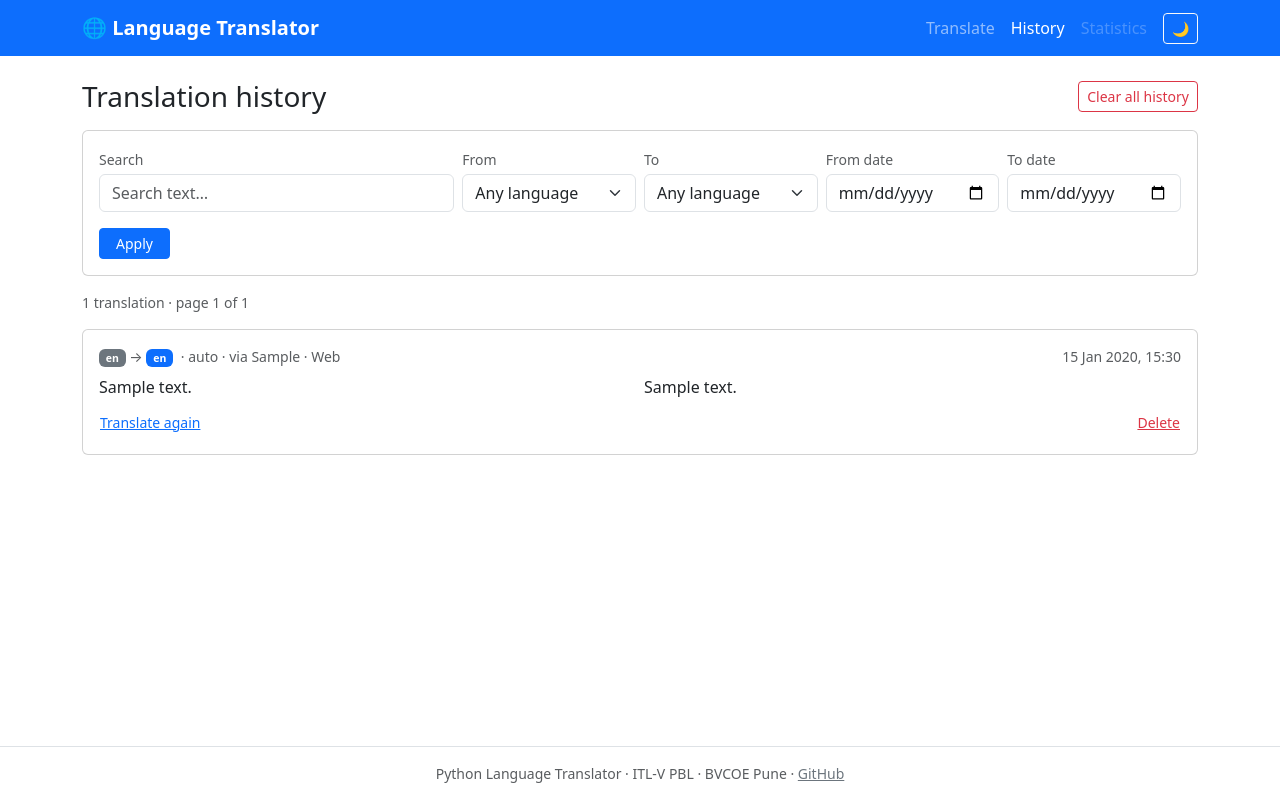
After one commit to saksham7730/python-language-translator, a Django app: page /history/ in a window 1280 px wide. The commit adds this page. Run offline with Django 5.2, Linux system fonts and the light colour scheme; tables that the repository leaves empty hold one stand-in row (values such as "Sample post").

Commit message:
feat(history): save translations, history page with search, filters and delete (US-03, US-04, US-05, US-06)

```diff
--- a/translator/forms.py
+++ b/translator/forms.py
@@ -1,5 +1,6 @@
 """Forms: validate what the user submitted before we use it."""
 from django import forms
+from django.db.models import Q
 
 from .services.engine import MAX_CHARS
 from .services.languages import AUTO, language_choices
@@ -43,3 +44,54 @@ class TranslateForm(forms.Form):
                 "The source and target languages are the same. Choose a different target language."
             )
         return cleaned
+
+
+class HistoryFilterForm(forms.Form):
+    """Search and filter box on the history page (US-05). Submitted with GET so the
+    filters stay in the URL: they can be bookmarked and survive changing pages."""
+
+    q = forms.CharField(
+        required=False, label="Search",
+        widget=forms.TextInput(attrs={"class": "form-control", "placeholder": "Search text…", "type": "search"}),
+    )
+    source_lang = forms.ChoiceField(required=False, label="From", widget=forms.Select(attrs={"class": "form-select"}))
+    target_lang = forms.ChoiceField(required=False, label="To", widget=forms.Select(attrs={"class": "form-select"}))
+    date_from = forms.DateField(required=False, label="From date",
+                                widget=forms.DateInput(attrs={"type": "date", "class": "form-control"}))
+    date_to = forms.DateField(required=False, label="To date",
+                              widget=forms.DateInput(attrs={"type": "date", "class": "form-control"}))
+
+    def __init__(self, *args, **kwargs):
+        super().__init__(*args, **kwargs)
+        choices = language_choices()
+        self.fields["source_lang"].choices = [("", "Any language"), (AUTO, "Unknown (auto)"), *choices]
+        self.fields["target_lang"].choices = [("", "Any language"), *choices]
+
+    def clean(self):
+        cleaned = super().clean()
+        start, end = cleaned.get("date_from"), cleaned.get("date_to")
+        if start and end and start > end:
+            raise forms.ValidationError("The 'from' date must be on or before the 'to' date.")
+        return cleaned
+
+    def has_filters(self):
+        """True if the user filled in at least one filter."""
+        return self.is_valid() and any(self.cleaned_data.values())
+
+    def apply(self, queryset):
+        """Return the queryset narrowed down by whichever filters were filled in."""
+        if not self.is_valid():
+            return queryset
+        data = self.cleaned_data
+        if data["q"]:
+            # Q objects combine conditions with OR (|); icontains = case-insensitive "contains"
+            queryset = queryset.filter(Q(source_text__icontains=data["q"]) | Q(translated_text__icontains=data["q"]))
+        if data["source_lang"]:
+            queryset = queryset.filter(source_lang=data["source_lang"])
+        if data["target_lang"]:
+            queryset = queryset.filter(target_lang=data["target_lang"])
+        if data["date_from"]:
+            queryset = queryset.filter(created_at__date__gte=data["date_from"])
+        if data["date_to"]:
+            queryset = queryset.filter(created_at__date__lte=data["date_to"])
+        return queryset
--- a/translator/static/translator/css/style.css
+++ b/translator/static/translator/css/style.css
@@ -27,3 +27,9 @@ textarea.translate-box {
 .card-text {
   overflow-wrap: anywhere;
 }
+
+/* History cards: keep line breaks from the original text, wrap long words */
+.history-text {
+  white-space: pre-line;
+  overflow-wrap: anywhere;
+}
--- a/translator/templates/translator/base.html
+++ b/translator/templates/translator/base.html
@@ -40,7 +40,10 @@
             <a class="nav-link {% if request.resolver_match.url_name == 'home' %}active{% endif %}"
                href="{% url 'translator:home' %}">Translate</a>
           </li>
-          <li class="nav-item"><span class="nav-link disabled" title="Coming in Sprint 2">History</span></li>
+          <li class="nav-item">
+            <a class="nav-link {% if request.resolver_match.url_name in 'history delete clear' %}active{% endif %}"
+               href="{% url 'translator:history' %}">History</a>
+          </li>
           <li class="nav-item"><span class="nav-link disabled" title="Coming in Sprint 3">Statistics</span></li>
           <li class="nav-item ms-md-2">
             <button id="theme-toggle" class="btn btn-sm btn-outline-light" type="button"
--- /dev/null
+++ b/translator/templates/translator/history.html
@@ -0,0 +1,106 @@
+{% extends "translator/base.html" %}
+
+{% block title %}History · Language Translator{% endblock %}
+
+{% block content %}
+<div class="d-flex flex-wrap justify-content-between align-items-center gap-2 mb-3">
+  <h1 class="h3 mb-0">Translation history</h1>
+  {% if has_any %}
+    <a href="{% url 'translator:clear' %}" class="btn btn-outline-danger btn-sm">Clear all history</a>
+  {% endif %}
+</div>
+
+{# ---------- Search & filters (US-05). method="get" keeps them in the URL ---------- #}
+<form method="get" class="card card-body mb-3" id="history-filters">
+  <div class="row g-2 align-items-end">
+    <div class="col-12 col-lg-4">
+      <label for="{{ form.q.id_for_label }}" class="form-label small text-body-secondary mb-1">{{ form.q.label }}</label>
+      {{ form.q }}
+    </div>
+    <div class="col-6 col-lg-2">
+      <label for="{{ form.source_lang.id_for_label }}" class="form-label small text-body-secondary mb-1">{{ form.source_lang.label }}</label>
+      {{ form.source_lang }}
+    </div>
+    <div class="col-6 col-lg-2">
+      <label for="{{ form.target_lang.id_for_label }}" class="form-label small text-body-secondary mb-1">{{ form.target_lang.label }}</label>
+      {{ form.target_lang }}
+    </div>
+    <div class="col-6 col-lg-2">
+      <label for="{{ form.date_from.id_for_label }}" class="form-label small text-body-secondary mb-1">{{ form.date_from.label }}</label>
+      {{ form.date_from }}
+    </div>
+    <div class="col-6 col-lg-2">
+      <label for="{{ form.date_to.id_for_label }}" class="form-label small text-body-secondary mb-1">{{ form.date_to.label }}</label>
+      {{ form.date_to }}
+    </div>
+  </div>
+  {% for error in form.non_field_errors %}<div class="small text-danger mt-2">{{ error }}</div>{% endfor %}
+  <div class="d-flex gap-2 mt-3">
+    <button type="submit" class="btn btn-primary btn-sm px-3">Apply</button>
+    {% if is_filtered %}<a href="{% url 'translator:history' %}" class="btn btn-outline-secondary btn-sm">Reset</a>{% endif %}
+  </div>
+</form>
+
+{# ---------- Results ---------- #}
+{% if page_obj.paginator.count %}
+  <p class="small text-body-secondary">
+    {% if is_filtered %}{{ page_obj.paginator.count }} matching translation{{ page_obj.paginator.count|pluralize }}{% else %}{{ page_obj.paginator.count }} translation{{ page_obj.paginator.count|pluralize }}{% endif %}
+    · page {{ page_obj.number }} of {{ page_obj.paginator.num_pages }}
+  </p>
+
+  <div class="vstack gap-2" id="history-list">
+    {% for t in page_obj %}
+      <article class="card">
+        <div class="card-body py-3">
+          <div class="d-flex flex-wrap justify-content-between gap-2 small text-body-secondary mb-2">
+            <span>
+              <span class="badge text-bg-secondary">{{ t.source_name }}</span> →
+              <span class="badge text-bg-primary">{{ t.target_name }}</span>
+              {% if t.was_auto_detected %}<span class="ms-1" title="Source language was auto-detected">· auto</span>{% endif %}
+              · via {{ t.engine_name }} · {{ t.get_origin_display }}
+            </span>
+            <time datetime="{{ t.created_at|date:'c' }}">{{ t.created_at|date:"d M Y, H:i" }}</time>
+          </div>
+          <div class="row g-2">
+            <div class="col-md-6"><p class="mb-0 history-text">{{ t.source_text|truncatechars:200 }}</p></div>
+            <div class="col-md-6"><p class="mb-0 history-text" lang="{{ t.target_lang }}">{{ t.translated_text|truncatechars:200 }}</p></div>
+          </div>
+          <div class="d-flex gap-2 mt-2">
+            <a class="btn btn-link btn-sm px-0"
+               href="{% url 'translator:home' %}?text={{ t.source_text|urlencode }}&amp;from={{ t.source_lang|urlencode }}&amp;to={{ t.target_lang|urlencode }}">Translate again</a>
+            <a class="btn btn-link btn-sm text-danger px-0 ms-auto"
+               href="{% url 'translator:delete' t.pk %}?next={{ request.get_full_path|urlencode }}">Delete</a>
+          </div>
+        </div>
+      </article>
+    {% endfor %}
+  </div>
+
+  {# ---------- Pagination: {% querystring %} keeps the filters and only changes ?page= ---------- #}
+  {% if page_obj.has_other_pages %}
+    <nav aria-label="History pages" class="mt-3">
+      <ul class="pagination justify-content-center">
+        <li class="page-item {% if not page_obj.has_previous %}disabled{% endif %}">
+          <a class="page-link" href="{% if page_obj.has_previous %}{% querystring page=page_obj.previous_page_number %}{% else %}#{% endif %}">Previous</a>
+        </li>
+        <li class="page-item active" aria-current="page"><span class="page-link">{{ page_obj.number }}</span></li>
+        <li class="page-item {% if not page_obj.has_next %}disabled{% endif %}">
+          <a class="page-link" href="{% if page_obj.has_next %}{% querystring page=page_obj.next_page_number %}{% else %}#{% endif %}">Next</a>
+        </li>
+      </ul>
+    </nav>
+  {% endif %}
+
+{% elif is_filtered %}
+  <div class="text-center text-body-secondary py-5" id="no-matches">
+    <p class="mb-2">No translations match these filters.</p>
+    <a href="{% url 'translator:history' %}">Clear the filters</a>
+  </div>
+{% else %}
+  <div class="text-center text-body-secondary py-5" id="empty-history">
+    <p class="fs-5 mb-2">No translations yet.</p>
+    <p>Everything you translate is saved here automatically.</p>
+    <a href="{% url 'translator:home' %}" class="btn btn-primary">Translate something</a>
+  </div>
+{% endif %}
+{% endblock %}
--- a/translator/templates/translator/home.html
+++ b/translator/templates/translator/home.html
@@ -75,7 +75,7 @@
                     {% if result %}lang="{{ result.target_lang }}"{% endif %}>{% if result %}{{ result.translated_text }}{% endif %}</textarea>
           {% if result %}
             <div class="small text-body-secondary mt-1">
-              Translated to {{ target_name }} · via {{ result.engine_name }}
+              Translated to {{ result.target_name }} · via {{ result.engine_name }}
             </div>
             {% if result.used_fallback %}
               <div id="fallback-note" class="small text-warning-emphasis mt-1">
@@ -97,7 +97,7 @@
 </section>
 
 {# ---------- Stat tiles ---------- #}
-{# Real numbers come from the database once US-03 adds the Translation model. #}
+{# Numbers from Translation.objects.summary() (US-03) #}
 <section class="row g-3">
   {% for label, value in stats %}
     <div class="col-sm-4">
--- a/translator/urls.py
+++ b/translator/urls.py
@@ -7,4 +7,7 @@ app_name = "translator"  # lets templates use {% url 'translator:home' %}
 
 urlpatterns = [
     path("", views.home, name="home"),
+    path("history/", views.history, name="history"),
+    path("history/<int:pk>/delete/", views.delete_translation, name="delete"),
+    path("history/clear/", views.clear_history, name="clear"),
 ]
--- a/translator/views.py
+++ b/translator/views.py
@@ -1,37 +1,136 @@
 """Views (the V in MVT): receive a request, return a response."""
 from django.contrib import messages
-from django.shortcuts import render
+from django.core.paginator import Paginator
+from django.shortcuts import get_object_or_404, redirect, render
+from django.urls import reverse
+from django.utils.http import url_has_allowed_host_and_scheme
+from django.views.decorators.http import require_http_methods
 
 from .exceptions import TranslationError
-from .forms import TranslateForm
+from .forms import HistoryFilterForm, TranslateForm
+from .models import Translation
 from .services.engine import translate_text
-from .services.languages import AUTO, get_language_name
+from .services.languages import AUTO, get_language_name, is_supported
 
 DEFAULT_TARGET = "hi"
+HISTORY_PAGE_SIZE = 10
+LAST_RESULT_KEY = "last_translation"  # session key used to carry the result across the redirect
+
+
+# ---------------------------------------------------------------------------
+# Home / translate
+# ---------------------------------------------------------------------------
+
+def _result_to_dict(result, chosen_source):
+    """Turn a TranslationResult into plain data that can be stored in the session (JSON)."""
+    detection = result.detection
+    return {
+        "source_text": result.source_text,
+        "translated_text": result.translated_text,
+        "chosen_source": chosen_source,          # what the user picked in "From" (to refill the form)
+        "target_lang": result.target_lang,
+        "target_name": get_language_name(result.target_lang),
+        "engine_name": result.engine_name,
+        "used_fallback": result.used_fallback,
+        "was_auto_detected": result.was_auto_detected,
+        "detection": {
+            "name": detection.name,
+            "percent": detection.percent,
+            "reliable": detection.reliable,
+            "romanized": detection.romanized,
+        } if detection else None,
+    }
+
+
+def _initial_form_values(request, result):
+    """Pre-fill the form: from the last result, from a 'Translate again' link, or defaults."""
+    if result:
+        return {"text": result["source_text"], "source_lang": result["chosen_source"],
+                "target_lang": result["target_lang"]}
+    source, target = request.GET.get("from", AUTO), request.GET.get("to", DEFAULT_TARGET)
+    return {
+        "text": request.GET.get("text", ""),
+        "source_lang": source if source == AUTO or is_supported(source) else AUTO,
+        "target_lang": target if is_supported(target) else DEFAULT_TARGET,
+    }
 
 
 def home(request):
-    """Home page: GET shows an empty form, POST translates the submitted text."""
+    """GET shows the form (and the last result); POST translates, saves and redirects.
+
+    Post/Redirect/Get: after a successful POST we redirect, so refreshing the page
+    doesn't submit the form again and save a duplicate translation.
+    """
     result = None
-
     if request.method == "POST":
         form = TranslateForm(request.POST)
         if form.is_valid():
             data = form.cleaned_data
             try:
-                result = translate_text(data["text"], data["target_lang"], data["source_lang"])
+                translation = translate_text(data["text"], data["target_lang"], data["source_lang"])
             except TranslationError as exc:
                 messages.error(request, str(exc))
+            else:
+                Translation.from_result(translation)  # US-03: save every successful translation
+                request.session[LAST_RESULT_KEY] = _result_to_dict(translation, data["source_lang"])
+                return redirect("translator:home")
     else:
-        form = TranslateForm(initial={"source_lang": AUTO, "target_lang": DEFAULT_TARGET})
+        result = request.session.pop(LAST_RESULT_KEY, None)  # pop: show it once, then forget it
+        form = TranslateForm(initial=_initial_form_values(request, result))
 
-    # (label, value) tuples. Real numbers arrive in US-03 when translations are saved.
-    stats = [("Total translations", "—"), ("Languages used", "—"), ("Today", "—")]
+    summary = Translation.objects.summary()
+    stats = [("Total translations", summary["total"]),
+             ("Languages used", summary["languages"]),
+             ("Today", summary["today"])]
+    return render(request, "translator/home.html", {"form": form, "result": result, "stats": stats})
 
+
+# ---------------------------------------------------------------------------
+# History (US-04 list, US-05 search/filter, US-06 delete)
+# ---------------------------------------------------------------------------
+
+def history(request):
+    form = HistoryFilterForm(request.GET or None)
+    translations = form.apply(Translation.objects.all())
+    page_obj = Paginator(translations, HISTORY_PAGE_SIZE).get_page(request.GET.get("page"))
     context = {
         "form": form,
-        "result": result,
-        "target_name": get_language_name(result.target_lang) if result else "",
-        "stats": stats,
+        "page_obj": page_obj,
+        "is_filtered": form.is_bound and form.has_filters(),
+        "has_any": Translation.objects.exists(),
     }
-    return render(request, "translator/home.html", context)
+    return render(request, "translator/history.html", context)
+
+
+def _safe_next_url(request):
+    """Where to go after deleting. Only allow links to our own site (prevents open redirects)."""
+    next_url = request.POST.get("next") or request.GET.get("next")
+    if next_url and url_has_allowed_host_and_scheme(next_url, allowed_hosts={request.get_host()},
+                                                    require_https=request.is_secure()):
+        return next_url
+    return reverse("translator:history")
+
+
+@require_http_methods(["GET", "POST"])
+def delete_translation(request, pk):
+    """GET shows a confirmation page; only POST actually deletes."""
+    translation = get_object_or_404(Translation, pk=pk)
+    next_url = _safe_next_url(request)
+    if request.method == "POST":
+        translation.delete()
+        messages.success(request, "Translation deleted.")
+        return redirect(next_url)
+    return render(request, "translator/confirm_delete.html",
+                  {"translation": translation, "count": 1, "next": next_url})
+
+
+@require_http_methods(["GET", "POST"])
+def clear_history(request):
+    """Delete every translation, after a confirmation page."""
+    count = Translation.objects.count()
+    if request.method == "POST":
+        deleted, _ = Translation.objects.all().delete()
+        messages.success(request, f"Deleted {deleted} translation{'s' if deleted != 1 else ''}.")
+        return redirect("translator:history")
+    return render(request, "translator/confirm_delete.html",
+                  {"translation": None, "count": count, "next": reverse("translator:history")})
```
Also changed, not shown: translator/templates/translator/confirm_delete.html (added, +28 -0 lines).
